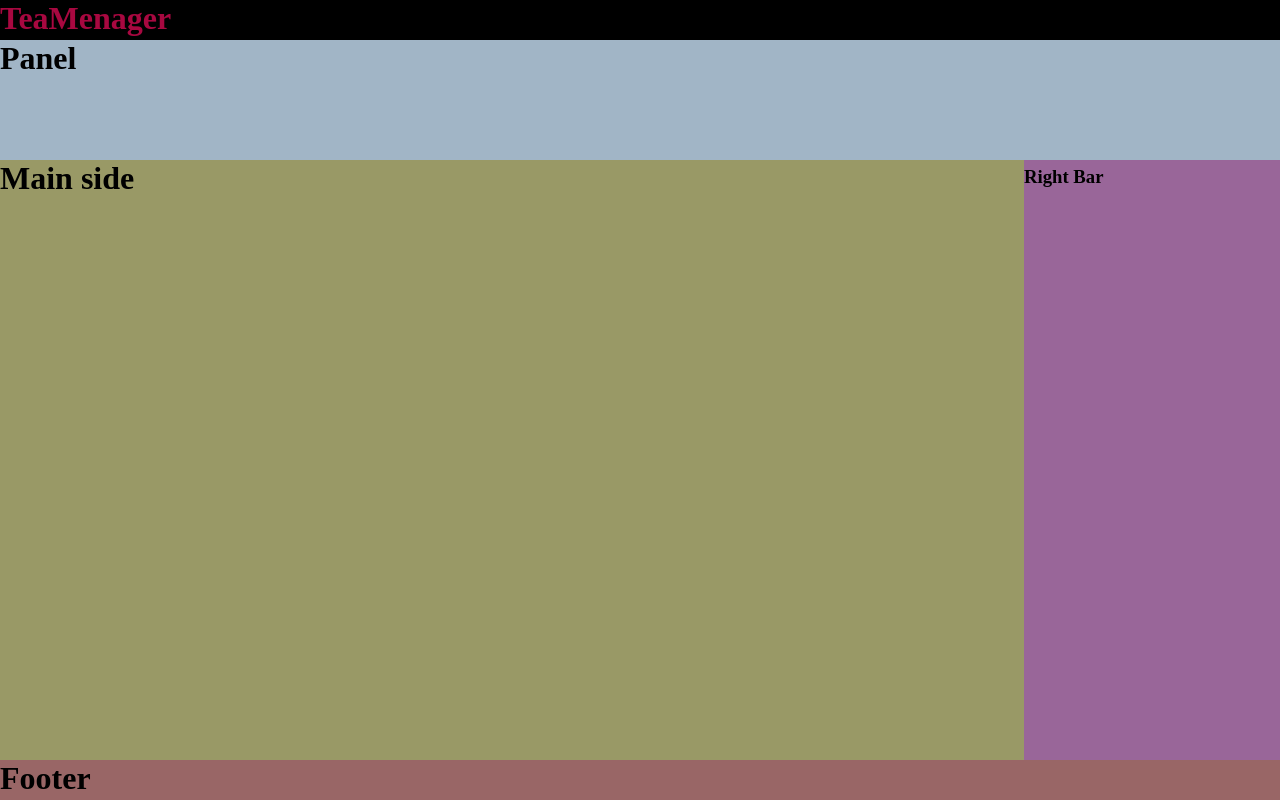
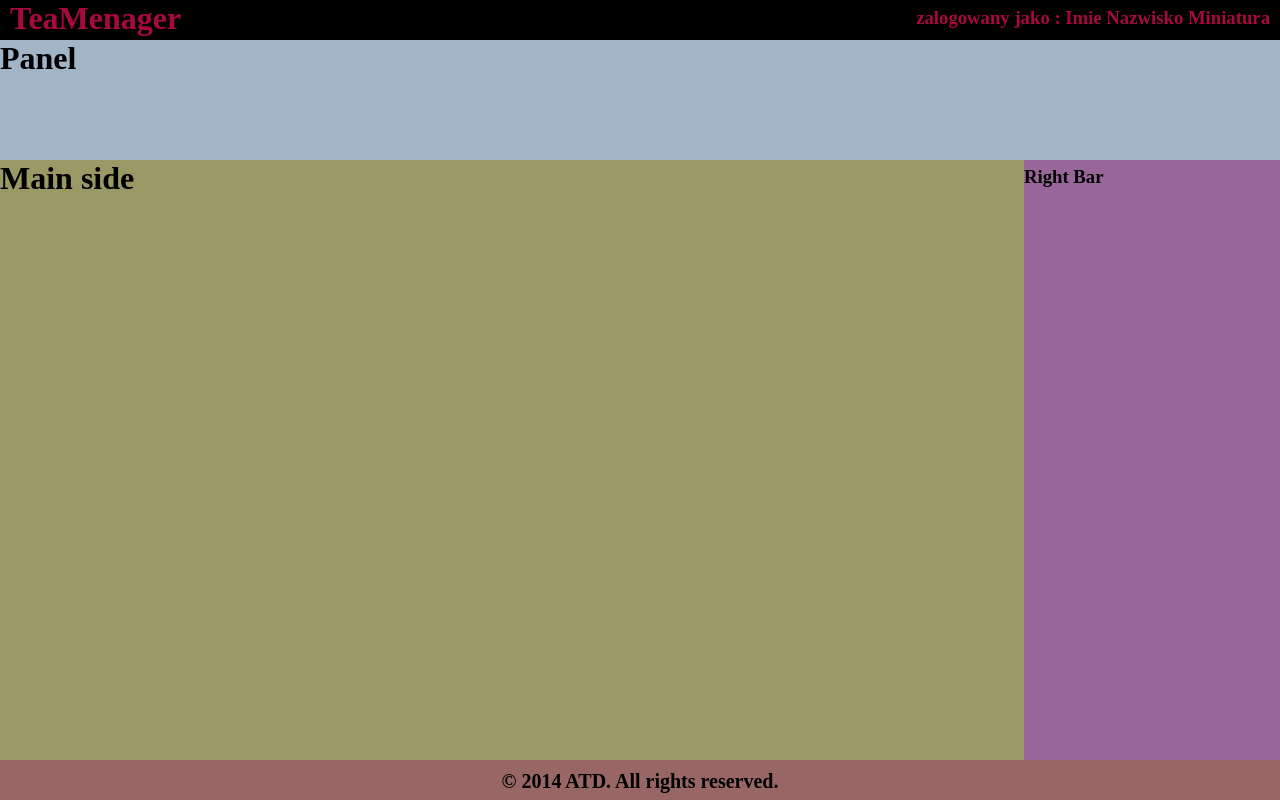
Before and after one commit to ateamd/teamenager, a PHP site: page / in a window 1280 px wide. Run offline with PHP 8.4, Linux system fonts and the light colour scheme.

Commit message:
Task Dodanie layout part 2

```diff
--- a/section/footer.php
+++ b/section/footer.php
@@ -1,4 +1,4 @@
 <?php ?>
 <div class="content">
-    <h1>Footer</h1>
+    <h6>&#169 2014 ATD. All rights reserved. </h6>
 </div>
--- a/section/menu.php
+++ b/section/menu.php
@@ -1,7 +1,9 @@
 <?php ?>
-<div class="content">
-    <h1>TeaMenager</h1>
-    <div class="right_log">
+<div id="content_menu">
+    <div id="left_text">
+        <h1>TeaMenager</h1>
+    </div>
+    <div id="right_log">
     <h3>zalogowany jako : Imie Nazwisko Miniatura</h3>
     </div>
 </div>
--- a/style/main.css
+++ b/style/main.css
@@ -8,6 +8,15 @@ h1 {
     padding-top: 0px;
     margin: 0px 0 0 0px;
 }
+
+h6 {
+    padding-top: 0px;
+    margin: 0px 0 0 0px;
+    font-size: 20px;
+    margin-top: 10px;
+    text-align: center;
+}
+
 #container{
     width:100%;
     height:100%;
@@ -71,6 +80,31 @@ h1 {
     color: #a80840;
 }
 
+#content_menu{
+
+}
+
+#right_log {
+    float:left;
+    width:70%;
+    text-align: right;
+    height:10px;
+}
+#right_log h3 {
+    margin-top: 7px;
+    margin-right: 10px;
+}
+
+#left_text {
+    float:left;
+    width:30%;
+}
+
+#left_text h1 {
+    padding-top: 0px;
+    margin: 0px 0 0 10px;
+}
+
 .panel {
     width: 100%;
     height: 15%;
```
